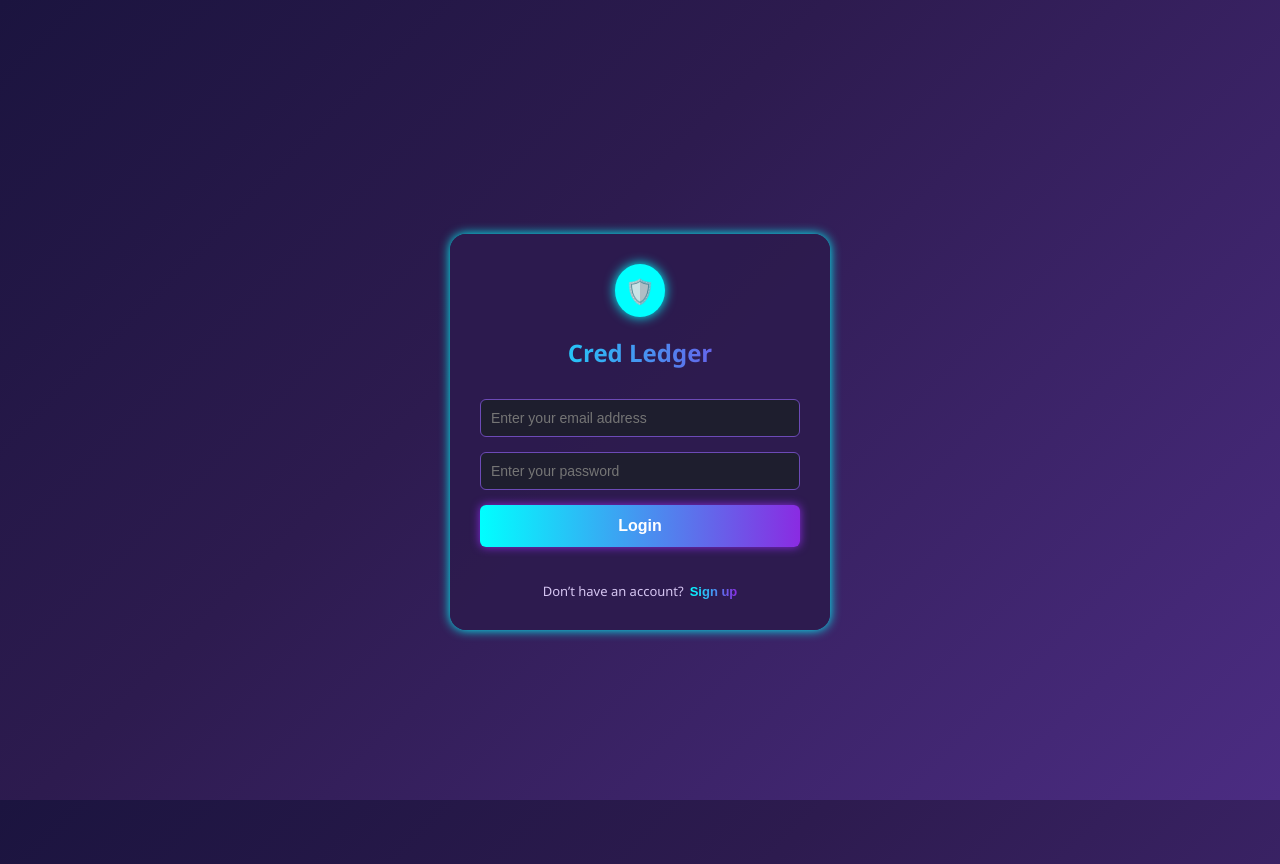
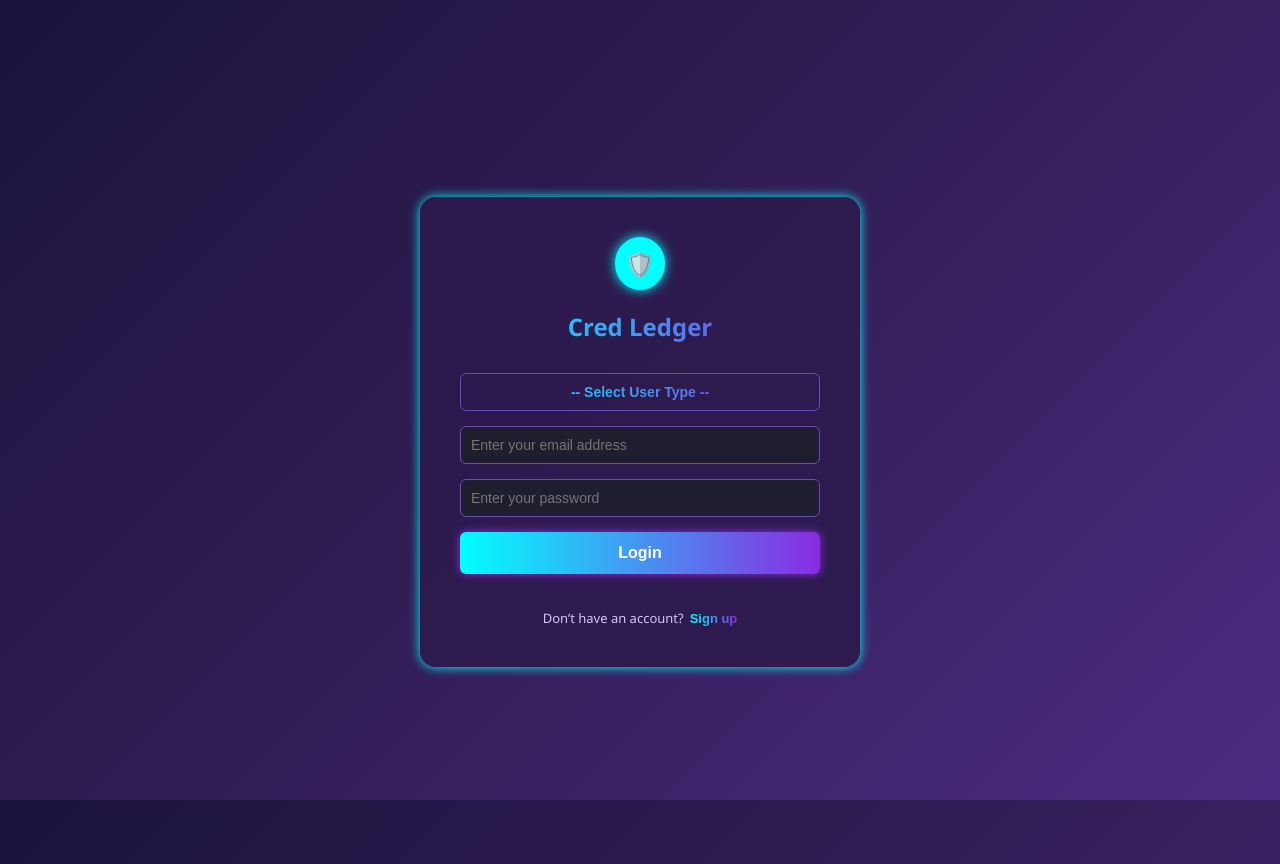
Before and after one commit to sarveshsarvs/credledger, a React (Create React App) app in the folder frontend/: page / in a window 1280 px wide. Built offline with nearby package versions, Linux system fonts and the light colour scheme.

Commit message:
Added verifier

```diff
--- a/frontend/src/components/LoginPage.jsx
+++ b/frontend/src/components/LoginPage.jsx
@@ -3,6 +3,8 @@ import React, { useState, useEffect } from 'react';
 function CredLedgerLogin() {
   const [email, setEmail] = useState('');
   const [password, setPassword] = useState('');
+  const [userType, setUserType] = useState('');
+  const [hashValue, setHashValue] = useState('');
 
   useEffect(() => {
     document.body.style.margin = '0';
@@ -27,10 +29,15 @@ function CredLedgerLogin() {
 
   const handleLogin = async (e) => {
     e.preventDefault();
+    const payload =
+      userType === 'verifier'
+        ? { role: userType, hash: hashValue }
+        : { username: email, password, role: userType };
+
     const res = await fetch("http://localhost:3000/api/login", {
       method: "POST",
       headers: { "Content-Type": "application/json" },
-    body: JSON.stringify({ username: email, password }),
+      body: JSON.stringify(payload),
     });
     const data = await res.json();
     alert(res.ok ? "✅ " + data.message : "❌ " + data.message);
@@ -40,12 +47,11 @@ const handleSignUp = async () => {
     const res = await fetch("http://localhost:3000/api/signup", {
       method: "POST",
       headers: { "Content-Type": "application/json" },
-    body: JSON.stringify({ username: email, password }),
+      body: JSON.stringify({ username: email, password, role: userType }),
     });
     const data = await res.json();
     alert(res.ok ? "✅ " + data.message : "❌ " + data.message);
   };
-
 
   return (
     <div style={styles.wrapper}>
@@ -58,6 +64,28 @@ const handleSignUp = async () => {
         <h2 style={styles.title}>Cred Ledger</h2>
 
         <form style={styles.form}>
+          <select
+            value={userType}
+            onChange={(e) => setUserType(e.target.value)}
+            style={styles.select}
+            required
+          >
+            <option value="">-- Select User Type --</option>
+            <option value="issuer">Issuer</option>
+            <option value="verifier">Verifier</option>
+          </select>
+
+          {userType === 'verifier' ? (
+            <input
+              type="text"
+              placeholder="Enter hash value"
+              value={hashValue}
+              onChange={(e) => setHashValue(e.target.value)}
+              style={styles.input}
+              required
+            />
+          ) : (
+            <>
               <input
                 type="email"
                 placeholder="Enter your email address"
@@ -74,6 +102,8 @@ const handleSignUp = async () => {
                 style={styles.input}
                 required
               />
+            </>
+          )}
 
           <button
             onClick={handleLogin}
@@ -87,15 +117,17 @@ const handleSignUp = async () => {
               e.target.style.boxShadow = styles.loginButton.boxShadow;
             }}
           >
-            Login
+            {userType === 'verifier' ? 'Verify' : 'Login'}
           </button>
 
+          {userType !== 'verifier' && (
             <div style={styles.signUpRow}>
               <span style={styles.signUpText}>Don’t have an account?</span>
               <button onClick={handleSignUp} style={styles.signUpLink}>
                 Sign up
               </button>
             </div>
+          )}
         </form>
       </div>
     </div>
@@ -112,9 +144,9 @@ const styles = {
   },
   container: {
     backgroundColor: 'rgba(45, 27, 79, 0.95)',
-    padding: '30px',
+    padding: '40px',
     borderRadius: '16px',
-    width: '320px',
+    width: '360px',
     boxShadow: '0 0 30px #8a2be2',
     animation: 'pulse 3s infinite',
     textAlign: 'center',
@@ -146,6 +178,22 @@ const styles = {
     display: 'flex',
     flexDirection: 'column',
     gap: '15px',
+  },
+  select: {
+    padding: '10px',
+    borderRadius: '6px',
+    border: '1px solid #6C4AB6',
+    backgroundColor: '#1e1e2e',
+    color: '#fff',
+    fontSize: '14px',
+    outline: 'none',
+    transition: 'box-shadow 0.3s ease, border-color 0.3s ease',
+    appearance: 'none',
+    backgroundImage: 'linear-gradient(90deg, #00ffff, #8a2be2)',
+    WebkitBackgroundClip: 'text',
+    WebkitTextFillColor: 'transparent',
+    fontWeight: 'bold',
+    textAlignLast: 'center',
   },
   input: {
     padding: '10px',
```
Also changed, not shown: frontend/src/Login.js (line endings or trailing spaces). Lines whose indentation alone changed are shown as unchanged.
